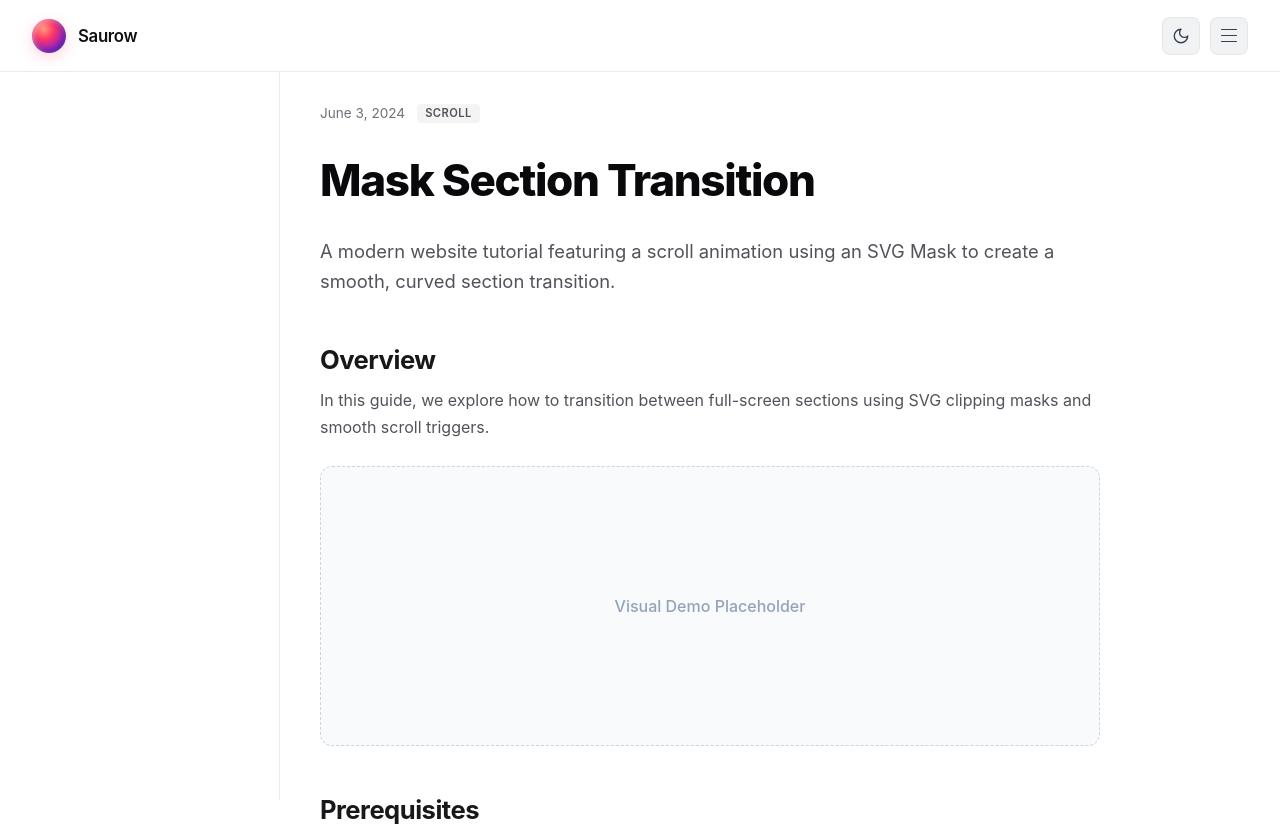
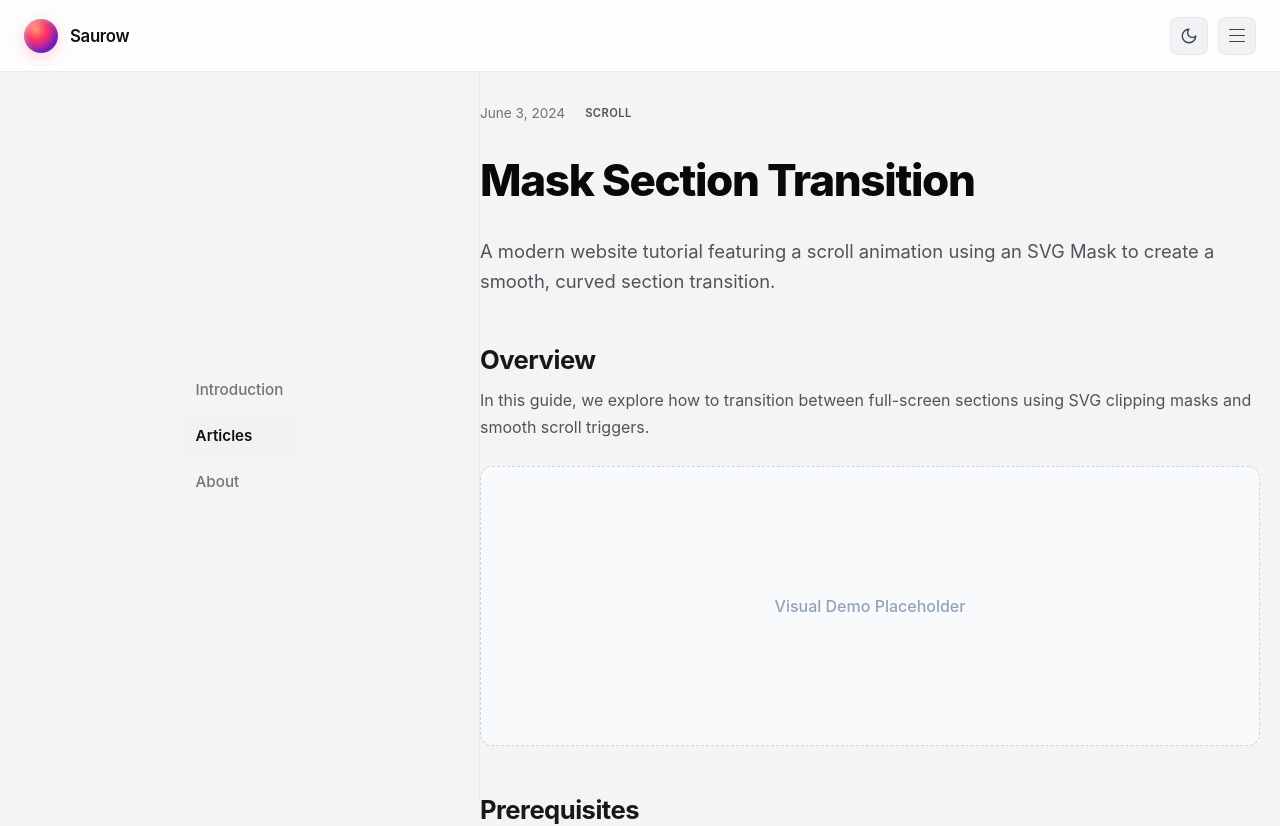
Before and after one commit to Saur0w/blog, a Next.js app: page /article/mask-section-transition in a window 1280 px wide. Shown: the top 826 px of the page. Built offline with nearby package versions, Linux system fonts and the light colour scheme.

Commit message:
feat: add core layout components, pages, and styling modules for the blog

```diff
--- /dev/null
+++ b/src/app/about/style.module.scss
@@ -0,0 +1,4 @@
+.about {
+  width: 100%;
+  min-height: calc(100vh - 72px);
+}
--- a/src/app/article/[slug]/page.module.scss
+++ b/src/app/article/[slug]/page.module.scss
@@ -14,6 +14,7 @@
   display: flex;
   flex-direction: column;
   gap: 2rem;
+  padding: 2rem 0 4rem;
 }
 
 .meta {
--- a/src/app/globals.css
+++ b/src/app/globals.css
@@ -1,5 +1,5 @@
 :root {
-  --background: #ffffff;
+  --background: #f4f4f4;
   --foreground: #111111;
   --muted: #737373;
   --muted-light: #999999;
@@ -32,6 +32,12 @@
   --btn-hover: #22262f;
   --btn-border: rgba(255, 255, 255, 0.08);
   --btn-fg: #d1d5db;
+}
+
+*{
+  margin: 0;
+  padding: 0;
+  box-sizing: border-box;
 }
 
 html {
--- a/src/app/layout.module.scss
+++ b/src/app/layout.module.scss
@@ -1,19 +1,17 @@
 .shell {
   display: flex;
   width: 100%;
-  max-width: 1600px;
-  margin: 0 auto;
   min-height: calc(100vh - 72px);
 }
 
 .mainArea {
   flex: 1;
   min-width: 0;
-  padding: 2rem 2.5rem 4rem;
+  padding: 0;
 }
 
 @media (max-width: 768px) {
   .mainArea {
-    padding: 1.5rem 1rem 3rem;
+    padding: 0;
   }
 }
--- a/src/components/Header/index.tsx
+++ b/src/components/Header/index.tsx
@@ -155,15 +155,19 @@ export default function Header() {
           onClick={(e) => e.stopPropagation()}
         >
           <Link href="/" className={styles.drawerLink} onClick={closeMenu}>
-            <span>All Tutorials</span>
+            <span>Introduction</span>
             <span>→</span>
           </Link>
-          <Link href="/" className={styles.drawerLink} onClick={closeMenu}>
-            <span>Categories</span>
+          <Link
+            href="/article/mask-section-transition"
+            className={styles.drawerLink}
+            onClick={closeMenu}
+          >
+            <span>Articles</span>
             <span>→</span>
           </Link>
           <div className={styles.drawerDivider} />
-          <Link href="/" className={styles.drawerLink} onClick={closeMenu}>
+          <Link href="/about" className={styles.drawerLink} onClick={closeMenu}>
             <span>About</span>
             <span>→</span>
           </Link>
--- a/src/components/Header/style.module.scss
+++ b/src/components/Header/style.module.scss
@@ -4,7 +4,7 @@
   z-index: 100;
   width: 100%;
   height: 72px;
-  background: var(--header-bg, rgba(255, 255, 255, 0.88));
+  background: var(--header-bg, #f4f4f4);
   backdrop-filter: blur(14px);
   -webkit-backdrop-filter: blur(14px);
   border-bottom: 1px solid var(--border, #ebebeb);
@@ -16,9 +16,8 @@
   align-items: center;
   justify-content: space-between;
   height: 100%;
-  max-width: 1600px;
-  margin: 0 auto;
-  padding: 0 2rem;
+  width: 100%;
+  padding: 0 1.5rem;
 }
 
 .brand {
--- a/src/components/Landing/style.module.scss
+++ b/src/components/Landing/style.module.scss
@@ -2,6 +2,7 @@
   width: 100%;
   max-width: 1200px;
   margin: 0 auto;
+  padding: 2rem 2.5rem 4rem;
 }
 
 .filterBar {
--- a/src/components/Sidebar/index.tsx
+++ b/src/components/Sidebar/index.tsx
@@ -1,10 +1,42 @@
+"use client";
+
+import Link from "next/link";
+import { usePathname } from "next/navigation";
 import styles from "./style.module.scss";
 
+const NAV_ITEMS = [
+  { label: "Introduction", href: "/" },
+  { label: "Articles", href: "/article/mask-section-transition" },
+  { label: "About", href: "/about" },
+];
+
 export default function Sidebar() {
+  const pathname = usePathname();
+
   return (
     <aside className={styles.sidebar}>
       <nav className={styles.nav}>
-        {/* Sidebar structure - content will be added later */}
+        <ul className={styles.itemList}>
+          {NAV_ITEMS.map((item) => {
+            const isActive =
+              item.href === "/"
+                ? pathname === "/"
+                : pathname.startsWith("/article") && item.label === "Articles"
+                ? true
+                : pathname === item.href;
+
+            return (
+              <li key={item.label}>
+                <Link
+                  href={item.href}
+                  className={`${styles.itemLink} ${isActive ? styles.active : ""}`}
+                >
+                  <span>{item.label}</span>
+                </Link>
+              </li>
+            );
+          })}
+        </ul>
       </nav>
     </aside>
   );
--- a/src/components/Sidebar/style.module.scss
+++ b/src/components/Sidebar/style.module.scss
@@ -1,12 +1,18 @@
+@mixin flex-center {
+  display: flex;
+  justify-content: center;
+  align-items: center;
+}
+
 .sidebar {
-  width: 280px;
+  width: 480px;
   position: sticky;
   top: 72px;
   height: calc(100vh - 72px);
   overflow-y: auto;
-  padding: 2rem 1.25rem 3rem 1.5rem;
+  @include flex-center;
   border-right: 1px solid var(--border, #ebebeb);
-  background-color: var(--background, #ffffff);
+  background-color: var(--background, #f4f4f4);
   flex-shrink: 0;
   transition: background-color 0.25s ease, border-color 0.25s ease;
 
@@ -71,31 +77,31 @@
   list-style: none;
   display: flex;
   flex-direction: column;
-  gap: 2px;
-  margin-top: 0.35rem;
-  padding-left: 0.25rem;
+  gap: 4px;
 }
 
 .itemLink {
   display: flex;
   align-items: center;
   justify-content: space-between;
-  padding: 0.4rem 0.65rem;
-  font-size: 0.875rem;
+  padding: 0.65rem 0.85rem;
+  font-size: 0.95rem;
+  font-weight: 500;
   color: var(--muted, #52525b);
   border-radius: 8px;
-  transition: all 0.15s ease;
+  text-decoration: none;
+  transition: all 0.18s ease;
   line-height: 1.4;
 
   &:hover {
     color: var(--foreground, #18181b);
-    background-color: var(--btn-bg, #f4f4f5);
+    background-color: var(--btn-hover, #e5e7eb);
   }
 
   &.active {
-    background-color: var(--pill-bg, #f1f5f9);
+    background-color: var(--btn-bg, #f1f2f4);
     color: var(--foreground, #0f172a);
-    font-weight: 500;
+    font-weight: 600;
   }
 }
 
```
Also changed, not shown: src/app/about/page.tsx (added, +15 -0 lines).
